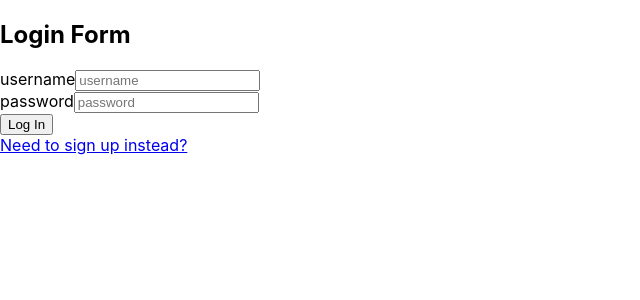
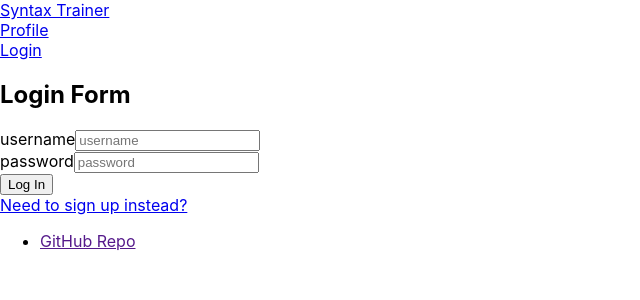
Before and after one commit to go-yasi/syntax-trainer, a React (Create React App) app in the folder client/: page /login in a window 1280 px wide. Shown: the top 300 px of the page, without its empty margins (0-640 px from the left). Built offline with nearby package versions, Linux system fonts and the light colour scheme.

Commit message:
Updated nav component

```diff
--- a/client/src/App.js
+++ b/client/src/App.js
@@ -8,12 +8,14 @@ import Collection from "./pages/Collection";
 import Snippet from "./pages/Snippet";
 import Login from "./pages/Login";
 import Signup from "./pages/Signup";
+import Nav from "./components/Nav";
+import Footer from "./components/Footer";
 
 function App() {
   return (
     <Router>
       <div>
-        {/* <Nav /> */}
+        <Nav />
         <Switch>
           <Route exact path="/" component={Home} />
           <Route exact path="/profile" component={Profile} />
@@ -23,6 +25,7 @@ function App() {
           <Route exact path="/signup" component={Signup} />
           {/* <Route component={NoMatch} /> */}
         </Switch>
+        <Footer />
       </div>
     </Router>
   );
--- a/client/src/components/Nav/index.js
+++ b/client/src/components/Nav/index.js
@@ -8,25 +8,23 @@ function Nav() {
       <Link className="nav-logo" to="/">
         Syntax Trainer
       </Link>
-      <div>
-        <ul className="nav-list">
-          <li className="nav-item">
+      <div className="nav-list">
+        <div className="nav-item nav-profile">
           <Link
           to="/profile"
           className={window.location.pathname === "/profile" ? "nav-link active" : "nav-link"}
           >
           Profile
           </Link>
-          </li>
-          <li className="nav-item">
+        </div>
+        <div className="nav-item nav-login">
           <Link
           to="/login"
           className={window.location.pathname === "/login" ? "nav-link active" : "nav-link"}
           >
           Login
           </Link>
-          </li>
-        </ul>
+        </div>
       </div>
     </nav>
   );
```
Also changed, not shown: client/src/components/Button/index.js (+10 -0 lines). Lines whose indentation alone changed are shown as unchanged.
